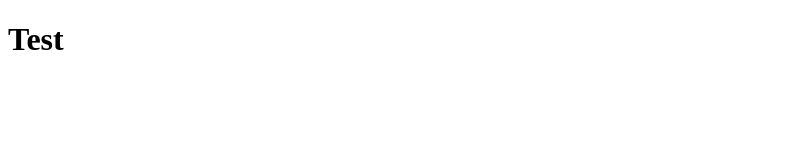
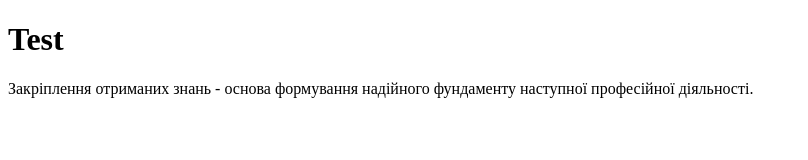
Before and after one commit to Ihor-Svitlyshyn/github-test, a plain HTML site: page index.html in a window 1280 px wide. Shown: the whole page, without its empty margins (0-808 px from the left). Drawn offline with Linux system fonts and the light colour scheme.

Commit message:
Доповнення
Закріплення отриманих знань

```diff
--- a/index.html
+++ b/index.html
@@ -8,5 +8,8 @@
 </head>
 <body>
     <h1>Test</h1>
+    <p>
+        Закріплення отриманих знань - основа формування надійного фундаменту наступної професійної діяльності.
+    </p>
 </body>
 </html>
```
